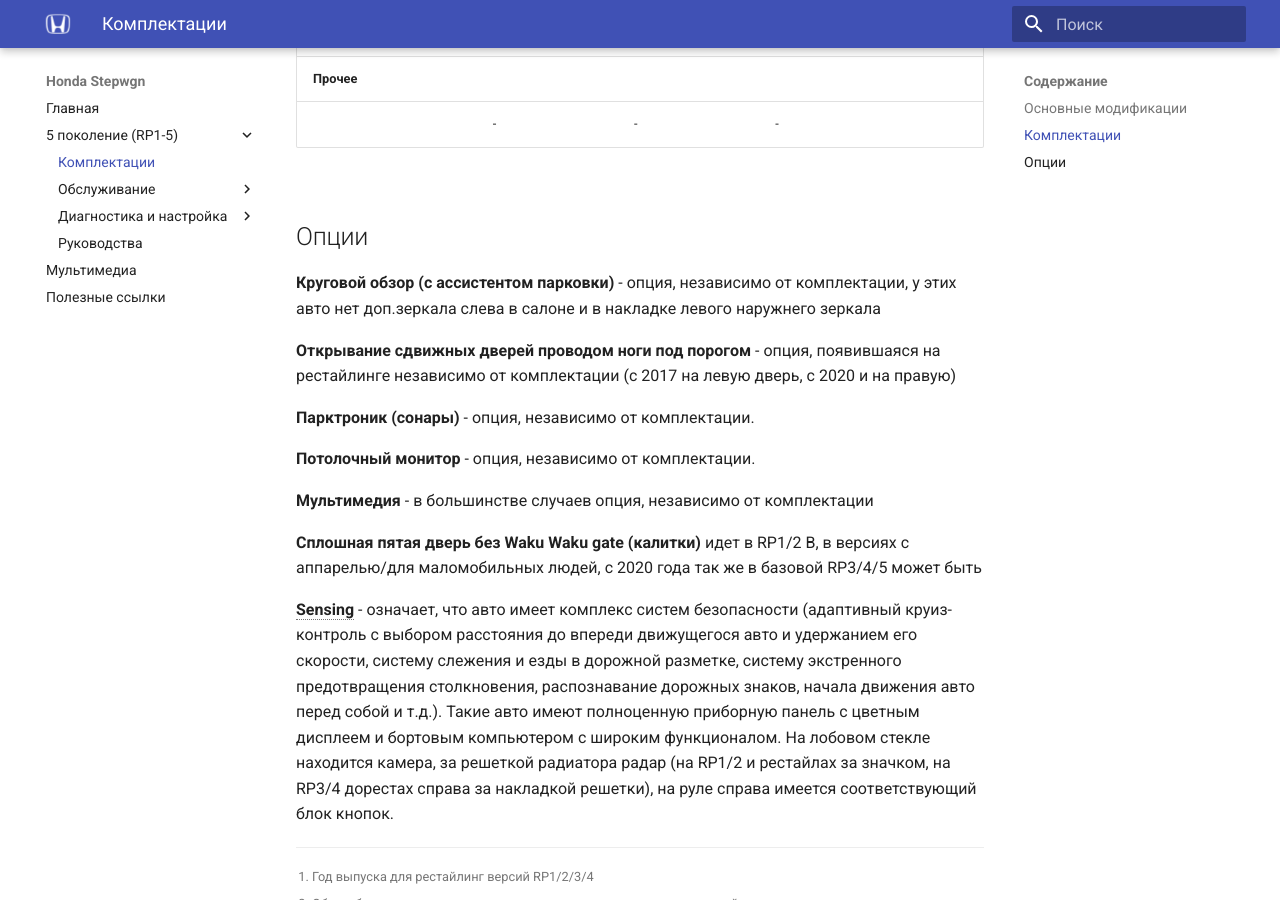
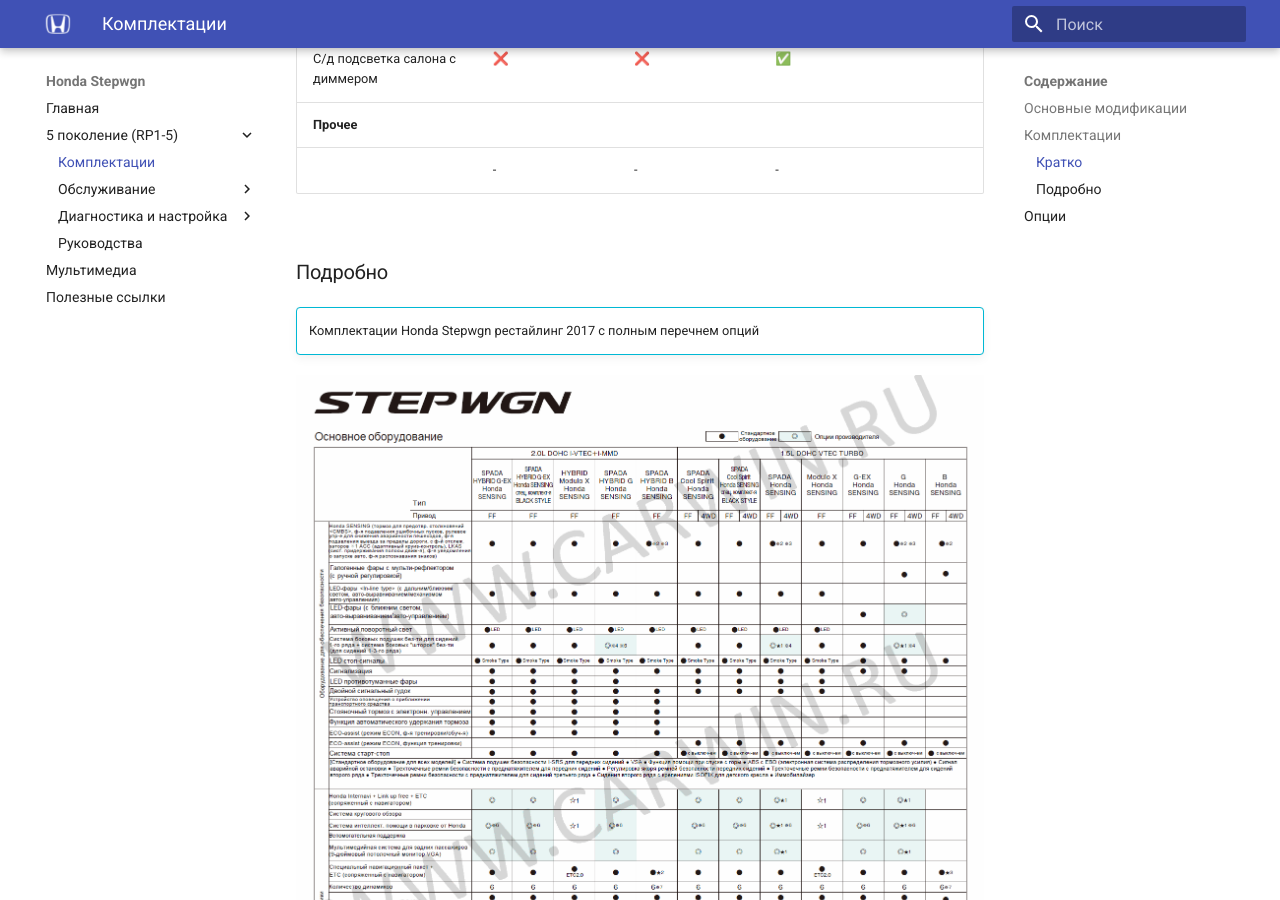
Before and after one commit to stepwgn/stepwgn.github.io, an MkDocs documentation site: the page built from docs/5g/configurations.md, in a window 1280 px wide and 900 px high, scrolled down 1619 px. Built offline with MkDocs 1.6.1 and Material for MkDocs 9.7.7, drawn with Linux system fonts in a browser that asks for light colours; some of the changed text lies outside the part shown.

Commit message:
Дополнен и исправлен раздел по комплектациям
Signed-off-by: Zakhar Petrov <46595458+zakhar-petrov@users.noreply.github.com>

```diff
--- a/docs/5g/configurations.md
+++ b/docs/5g/configurations.md
@@ -11,6 +11,8 @@
 | RP5 | 2WD    | Гибрид (G, G-EX, G-EX BS, Modulo X) | 09.2017 - 10.2021               |
 
 ## Комплектации
+
+### Кратко
 
 === "RP1 (2WD)"
 
@@ -88,7 +90,7 @@
         | **Комфорт**                     |                          |                          |                                                                                                                                             |
         | Подогрев сидений                | ❌                        | ✅                        | ❌                                                                                                                                           |
         | Подогрев дворников              | ❌                        | ❌                        | ❌                                                                                                                                           |
-        | Две печки                       | ❌                        | ❌                        | ❌                                                                                                                                           |
+        | Две печки                       | ❌                        | ✅                        | ❌                                                                                                                                           |
         | С/д подсветка салона с диммером | ❌                        | ✅                        | ❌                                                                                                                                           |
         | **Прочее**                      |                          |                          |
         |                                 | -                        | -                        | Подвеска -15 мм / Руль - кожа с перфорированными вставками / На передних сидениях лого / На рукоятке селектора кпп накладка перфорированная |
@@ -113,7 +115,7 @@
         | **Комфорт**                     |                          |                          |                            |                                                                                                                                                                 |
         | Подогрев сидений                | ❌                        | ✅                        | ✅                          | ❌                                                                                                                                                               |
         | Подогрев дворников              | ❌                        | ❌                        | ❌                          | ❌                                                                                                                                                               |
-        | Две печки                       | ❌                        | ❌                        | ✅                          | ❌                                                                                                                                                               |
+        | Две печки                       | ❌                        | ✅                        | ✅                          | ❌                                                                                                                                                               |
         | С/д подсветка салона с диммером | ❌                        | ✅                        | ✅                          | ❌                                                                                                                                                               |
         | **Прочее**                      |                          |                          |                            |
         |                                 | -                        | -                        | Фиолетовые вставки сидений | Подвеска -15 мм / Руль - кожа с перфорированными вставками / На передних сидениях лого / На рукоятке селектора кпп накладка перфорированная / Экокожа на дверях |
@@ -192,10 +194,21 @@
         | **Комфорт**                     |                          |                                                          |                            |                                                                                          |
         | Подогрев сидений                | ❌                        | ✅                                                        | ✅                          | ✅                                                                                        |
         | Подогрев дворников              | ❌                        | ❌                                                        | ❌                          | ❌                                                                                        |
-        | Две печки                       | ❌                        | ❌                                                        | ✅                          | ✅                                                                                        |
+        | Две печки                       | ❌                        | ✅                                                        | ✅                          | ✅                                                                                        |
         | С/д подсветка салона с диммером | ❌                        | ✅                                                        | ✅                          | ✅                                                                                        |
         | **Прочее**                      |                          |                                                          |                            |
         |                                 | -                        | -                                                        | Фиолетовые вставки сидений | Руль - кожа с перфорированными вставками / На передних сидениях лого / Экокожа на дверях |
+
+### Подробно
+
+!!! info ""
+
+       Комплектации Honda Stepwgn рестайлинг 2017 с полным перечнем опций
+
+<figure markdown="span">
+  ![Комплектации](/assets/stepwgn-configurations.png)
+  <figcaption>Источник: https://www.carwin.ru</figcaption>
+</figure>
 
 *[SCS]: Spada Cool Spirit
 *[SCS BS]: Spada Cool Spirit Black Style (только рестайлинг)
```
Also changed, not shown: docs/assets/stepwgn-configurations.png (added).
